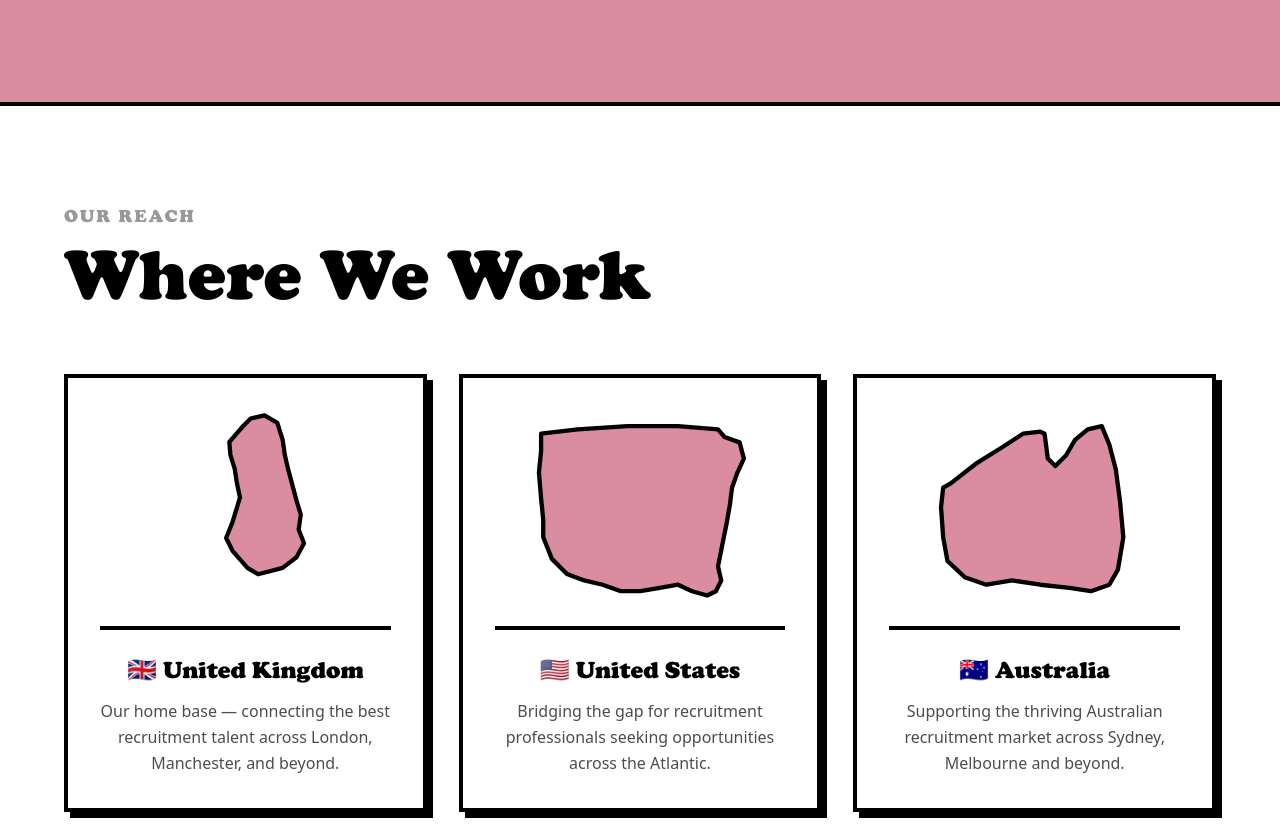
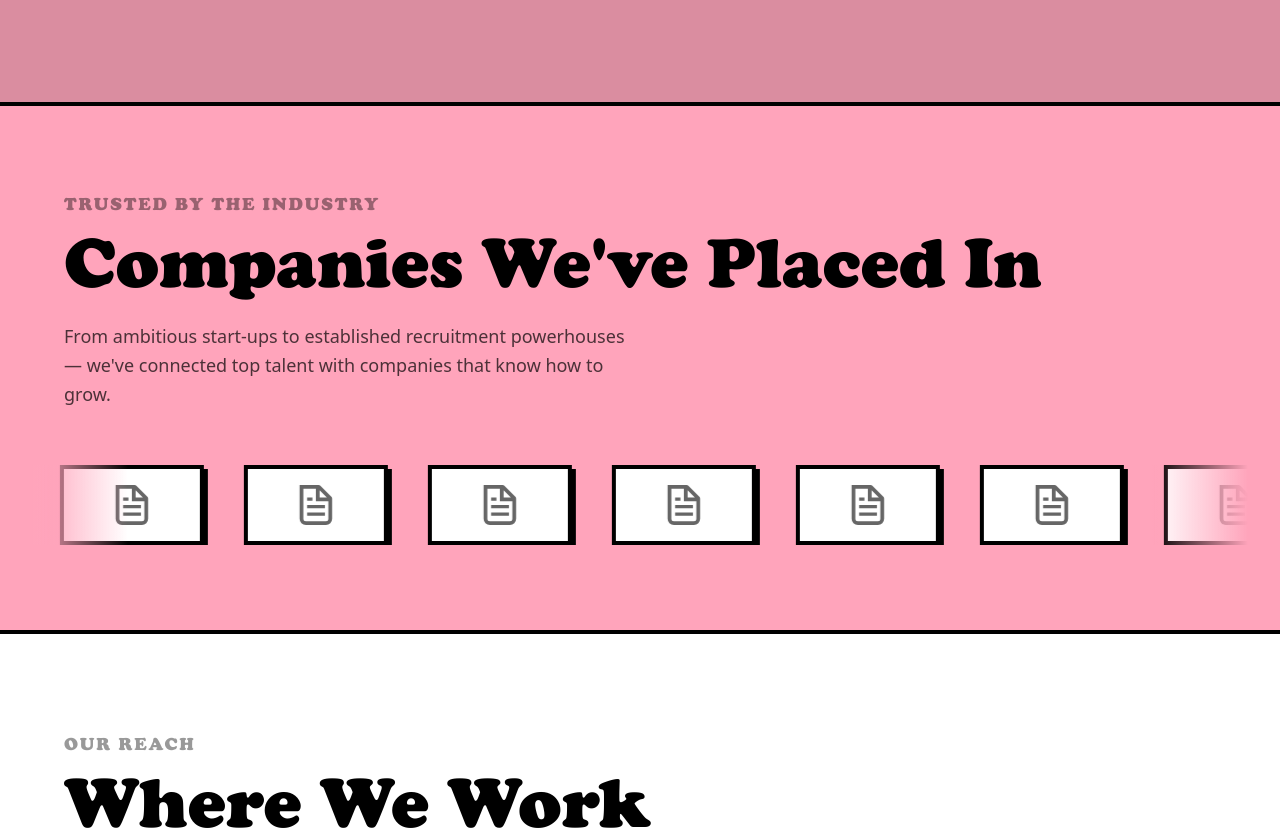
Before and after one commit to CD-Chief/RecSeekers-Website, a Next.js app in the folder frontend/: page /about in a window 1280 px wide. Shown: the part 3392-4222 px from the top of the page. Built offline with nearby package versions, Linux system fonts and the light colour scheme.

Commit message:
feat: add ClientsSection component to showcase client logos on About page

```diff
--- a/frontend/app/about/page.tsx
+++ b/frontend/app/about/page.tsx
@@ -3,6 +3,7 @@ import Link from 'next/link';
 import { Button } from '@/components/ui/Button';
 import { ValuesSection } from '@/components/About/ValuesSection';
 import { TeamSection } from '@/components/About/TeamSection';
+import { ClientsSection } from '@/components/About/ClientsSection';
 import { WhereWeWorkSection } from '@/components/About/WhereWeWorkSection';
 
 const cooper = localFont({
@@ -105,6 +106,7 @@ export default function AboutPage() {
       </section>
       <ValuesSection />
       <TeamSection />
+      <ClientsSection />
       <WhereWeWorkSection />
     </main>
   );
--- a/frontend/app/globals.css
+++ b/frontend/app/globals.css
@@ -135,8 +135,23 @@
   .blob-portrait { width: 12rem; height: 12rem; }
 }
 
+/* ── Clients ticker ── */
+@keyframes ticker {
+  from { transform: translateX(0); }
+  to   { transform: translateX(-50%); }
+}
+
+.animate-ticker {
+  animation: ticker 28s linear infinite;
+}
+
+.animate-ticker:hover {
+  animation-play-state: paused;
+}
+
 @media (prefers-reduced-motion: reduce) {
-  .accent-bar    { animation: none; height: 100%; }
-  .blob-portrait { animation: none; border-radius: 50%; }
-  .team-card     { opacity: 1; transform: none; transition: none; }
+  .accent-bar      { animation: none; height: 100%; }
+  .blob-portrait   { animation: none; border-radius: 50%; }
+  .team-card       { opacity: 1; transform: none; transition: none; }
+  .animate-ticker  { animation: none; }
 }
--- /dev/null
+++ b/frontend/components/About/ClientsSection.tsx
@@ -0,0 +1,54 @@
+import localFont from 'next/font/local';
+import Image from 'next/image';
+
+const cooper = localFont({
+  src: '../../app/fonts/cooper-black-cdnfonts/coopbl.ttf',
+  display: 'swap',
+});
+
+// Duplicate the array so the ticker loops seamlessly
+const logos = Array.from({ length: 8 }, (_, i) => ({ id: i, src: '/file.svg' }));
+
+export function ClientsSection() {
+  return (
+    <section className="relative z-10 bg-[#ffa4bb] border-t-4 border-black py-16 px-8 min-h-[66vh] flex flex-col justify-center overflow-hidden">
+      <div className="max-w-6xl mx-auto w-full mb-14">
+        <p className={`${cooper.className} text-lg text-black/40 uppercase tracking-widest mb-2`}>
+          Trusted by the industry
+        </p>
+        <h2 className={`${cooper.className} text-6xl md:text-7xl text-black mb-6`}>
+          Companies We&apos;ve Placed In
+        </h2>
+        <p className="text-lg text-black/70 max-w-xl leading-relaxed">
+          From ambitious start-ups to established recruitment powerhouses — we&apos;ve connected
+          top talent with companies that know how to grow.
+        </p>
+      </div>
+
+      {/* Scrolling ticker — overflows intentionally */}
+      <div className="relative w-full overflow-hidden">
+        {/* Fade edges */}
+        <div className="absolute inset-y-0 left-0 w-24 bg-gradient-to-r from-[#ffa4bb] to-transparent z-10 pointer-events-none" />
+        <div className="absolute inset-y-0 right-0 w-24 bg-gradient-to-l from-[#ffa4bb] to-transparent z-10 pointer-events-none" />
+
+        <div className="flex w-max animate-ticker gap-10">
+          {/* Two copies for seamless loop */}
+          {[...logos, ...logos].map((logo, i) => (
+            <div
+              key={i}
+              className="flex-shrink-0 w-36 h-20 bg-white border-4 border-black shadow-[4px_4px_0px_0px_rgba(0,0,0,1)] flex items-center justify-center p-4"
+            >
+              <Image
+                src={logo.src}
+                alt={`Client logo ${logo.id + 1}`}
+                width={80}
+                height={48}
+                className="object-contain w-full h-full"
+              />
+            </div>
+          ))}
+        </div>
+      </div>
+    </section>
+  );
+}
```
